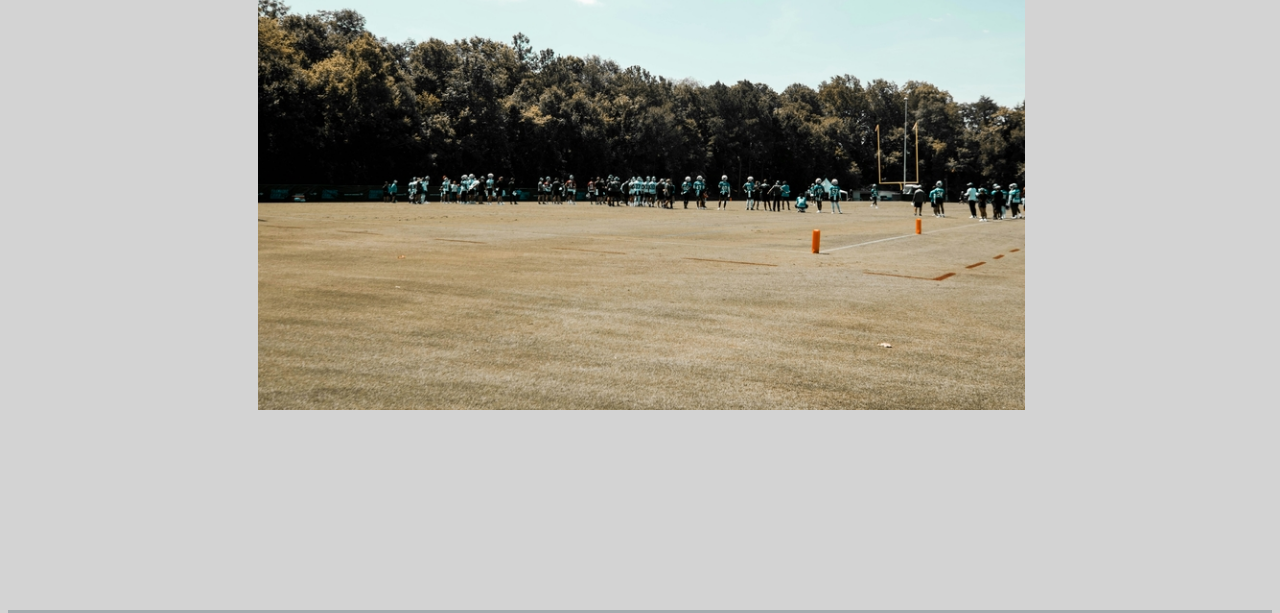
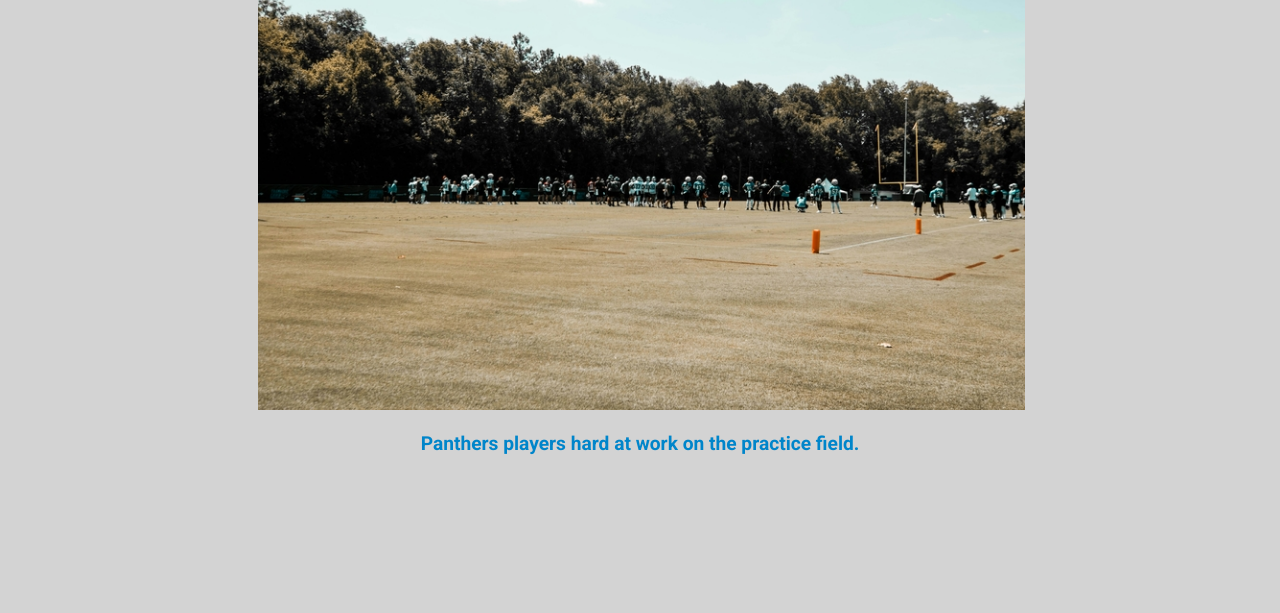
Before and after one commit to michaeltkent/pantherssite, a plain HTML site: page spotlights.html in a window 1280 px wide. Shown: the part 2114-2727 px from the top of the page. Drawn offline with Linux system fonts and the light colour scheme.

Commit message:
finalized CSS

```diff
--- a/spotlights.html
+++ b/spotlights.html
@@ -97,6 +97,7 @@
         <img class="practice-field" src="images/rsz_panthersplayersonfield.jpg"
             alt="Picture of Carolina Panthers players on a football field practicing.">
     </main>
+    <h3 id="field-caption">Panthers players hard at work on the practice field.</h3>
     <footer>
         <p>PurrfectPanthersHub &copy; 2024 - Michael Kent</p>
         <p><a href="site-plan.html">Site Plan</a></p>
--- a/styles/style.css
+++ b/styles/style.css
@@ -212,3 +212,11 @@ body {
   width: 160%;
   padding-top: 50px;
 }
+#field-caption {
+  text-align: center;
+  font-weight: bold;
+  color: #0085CA;
+  font-family: Roboto, Helvetica, sans-serif;
+  line-height: 30px;
+  font-size: larger;
+}
```
